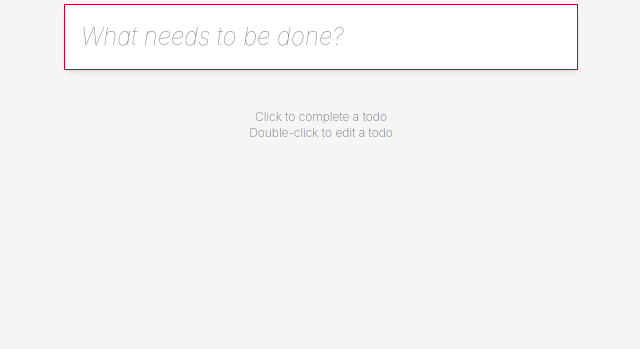
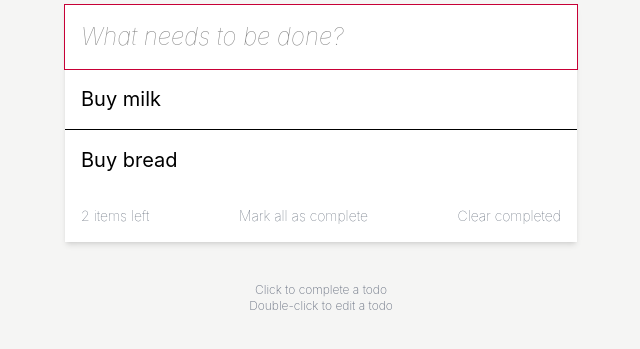
Before and after one commit to sophia-mai/basic-todo-app, a website built with Vite: page index.html in a window 1280 px wide. Shown: the part 167-516 px from the top of the page, without its empty margins (319-959 px from the left). Built offline with nearby package versions, Linux system fonts and the light colour scheme.

Commit message:
todos-06: Set up the layout and styling

```diff
--- a/index.html
+++ b/index.html
@@ -38,6 +38,29 @@
         class="flex flex-col w-full text-xl font-normal divide-y"
       >
         <!-- Todos will go here -->
+        <div class="p-4 todo-item">
+          <div class="todo-text">Buy milk</div>
+          <input class="hidden todo-edit" value="Buy milk" />
+        </div>
+        <div class="p-4 todo-item">
+          <div class="todo-text">Buy bread</div>
+          <input class="hidden todo-edit" value="Buy bread" />
+        </div>
+      </section>
+      <section
+        id="todo-actions"
+        class="flex justify-between p-4 text-sm text-gray-600"
+      >
+        <span id="todo-count">2 items left</span>
+        <button
+          id="mark-all-completed"
+          aria-label="Mark all tasks as completed"
+        >
+          Mark all as complete
+        </button>
+        <button id="clear-completed" aria-label="Clear completed tasks">
+          Clear completed
+        </button>
       </section>
     </main>
     <footer
```
